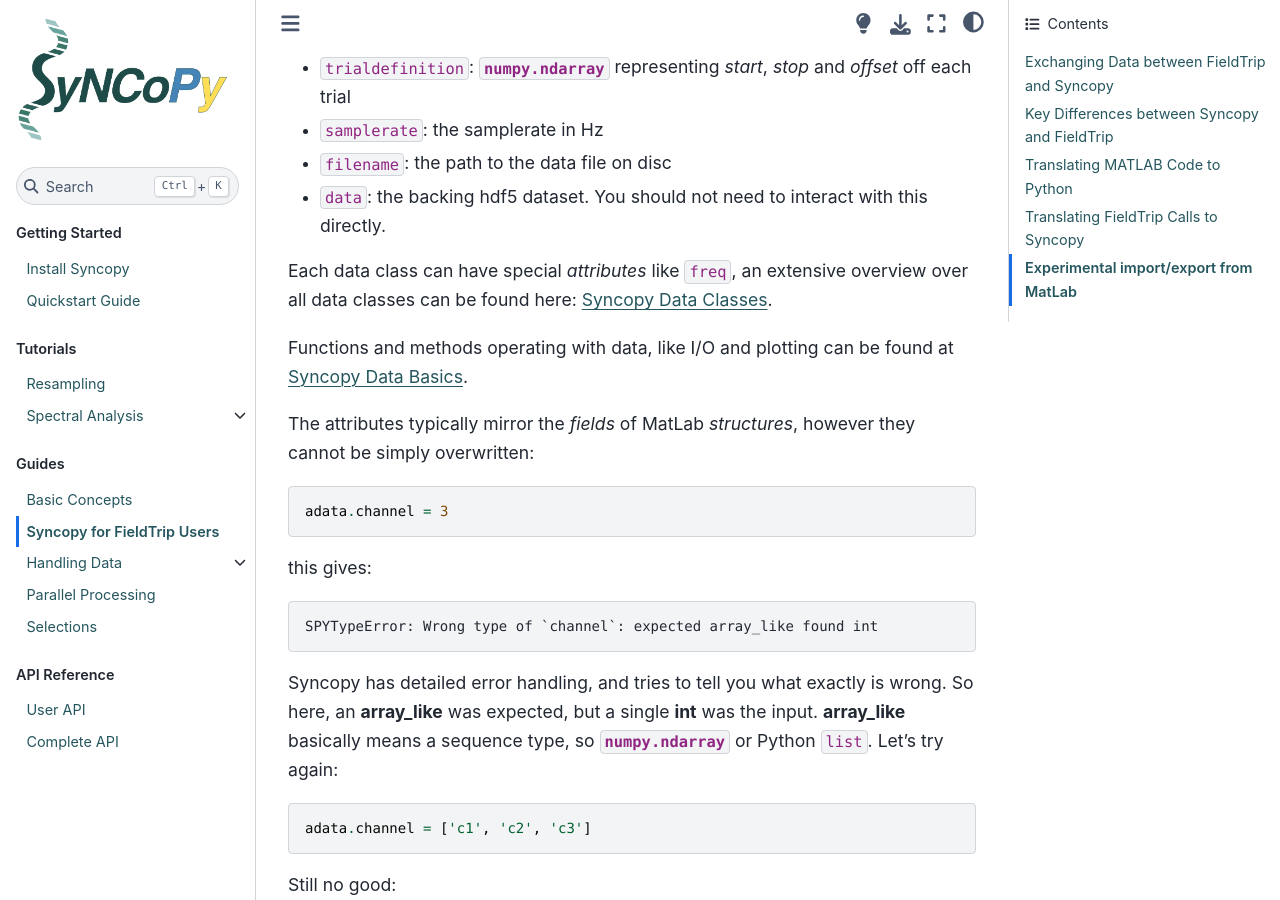
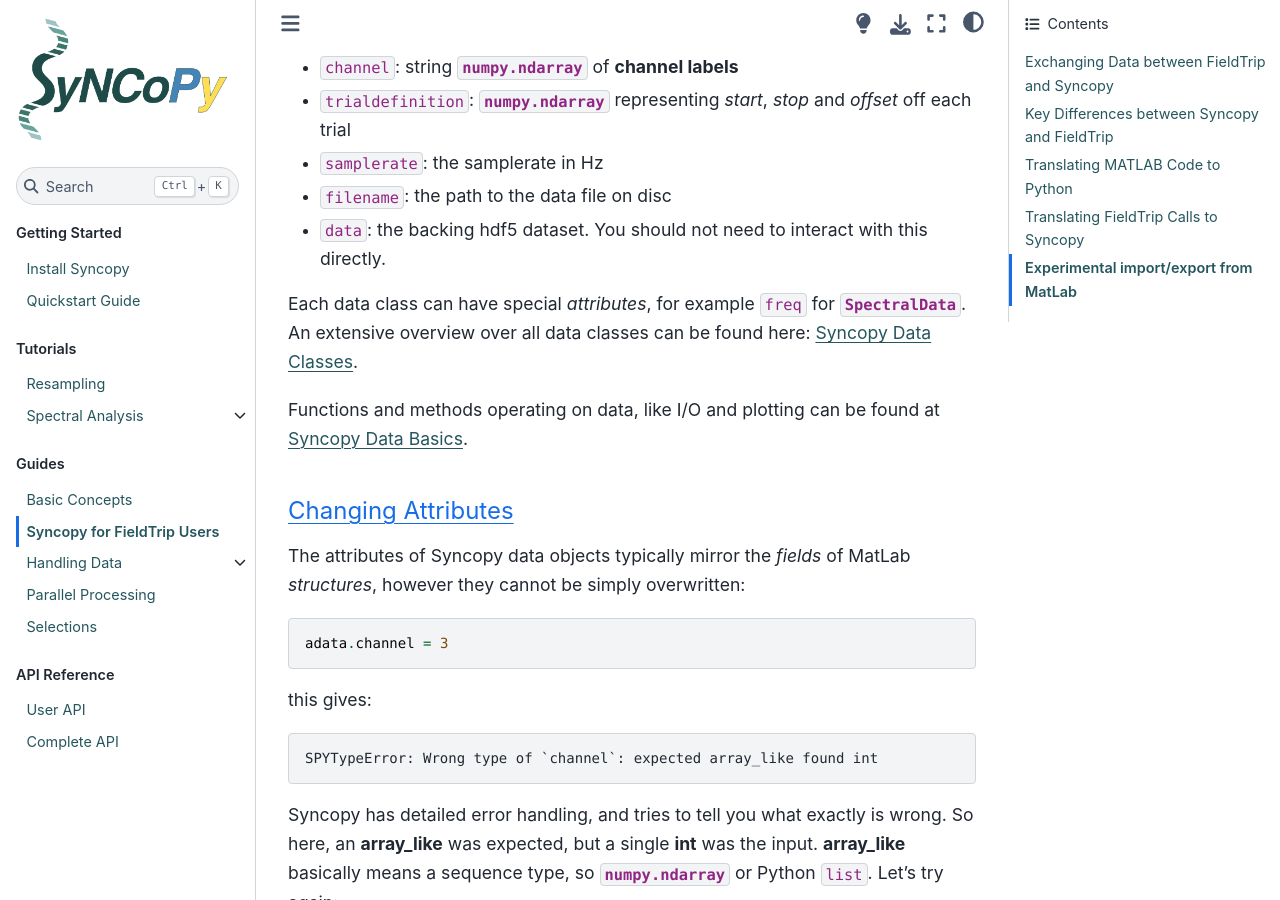
Before and after one commit to esi-neuroscience/syncopy, a Sphinx documentation site: the page built from doc/source/user/fieldtrip.rst, in a window 1280 px wide and 900 px high, scrolled down 1849 px. Built offline with Sphinx 7.4.7 and the Sphinx Book theme 1.1.4, drawn with Linux system fonts in a browser that asks for light colours; the version number is read from the project's files by our own code.

Commit message:
Update fieldtrip.rst

```diff
--- a/doc/source/user/fieldtrip.rst
+++ b/doc/source/user/fieldtrip.rst
@@ -34,7 +34,7 @@
 Have a look at the :ref:`quick_start` page to quickly walk through a few Syncopy examples.
 
 Data types and handling
-^^^^^^^^^^^^^^^^^^^^^^^
+^^^^^^^^^^^^^^^^^^^^^^^^
 
 The data in Syncopy is represented as `Python objects <https://python.swaroopch.com/oop.html>`_. So it has **methods** (functions) and **attributes** (data) attached, accessible via the ``.`` operator. Let's have a look at an :class:`~syncopy.AnalogData` example::
 
@@ -61,11 +61,14 @@
 - ``filename``: the path to the data file on disc
 - ``data``: the backing hdf5 dataset. You should not need to interact with this directly.
 
-Each data class can have special `attributes` like ``freq``, an extensive overview over all data classes can be found here: :ref:`syncopy-data-classes`.
+Each data class can have special `attributes`, for example ``freq`` for :class:`~syncopy.SpectralData`. An extensive overview over all data classes can be found here: :ref:`syncopy-data-classes`.
 
-Functions and methods operating with data, like I/O and plotting can be found at :ref:`data_basics`.
+Functions and methods operating on data, like I/O and plotting can be found at :ref:`data_basics`.
 
-The attributes typically mirror the `fields` of MatLab `structures`, however they cannot be simply overwritten::
+Changing Attributes
+~~~~~~~~~~~~~~~~~~~
+
+The attributes of Syncopy data objects typically mirror the `fields` of MatLab `structures`, however they cannot be simply overwritten::
 
   adata.channel = 3
 
```
